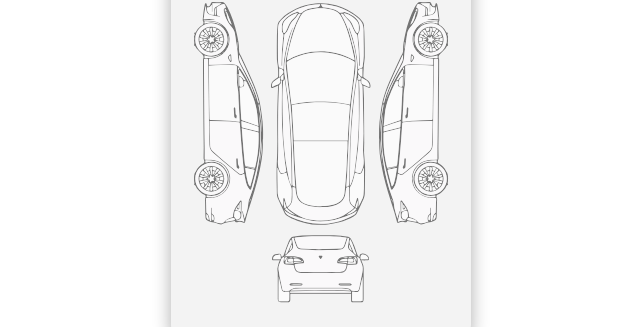
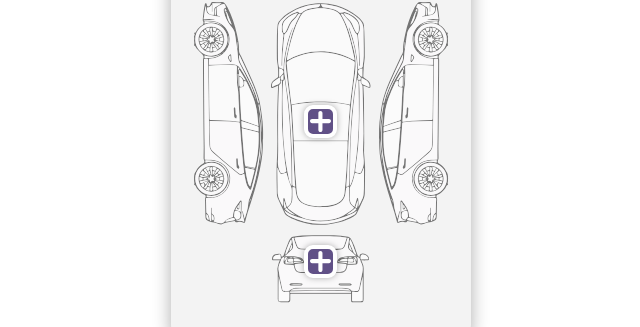
Before and after one commit to andreysinus/auto-project-damage, a React (Create React App) app: page / in a window 1280 px wide. Shown: the part 254-581 px from the top of the page, without its empty margins (319-959 px from the left). Built offline with nearby package versions, Linux system fonts and the light colour scheme.

Commit message:
new buttons

```diff
--- a/src/components/bigButton/bigButton.scss
+++ b/src/components/bigButton/bigButton.scss
@@ -13,3 +13,9 @@
 .bigbutton__front{
     transform: translate(133px, 13px);
 }
+.bigbutton__roof{
+    transform: translate(133px, 180px);
+}
+.bigbutton__back{
+    transform: translate(133px, 320px);
+}
--- a/src/components/carViews/carViews.jsx
+++ b/src/components/carViews/carViews.jsx
@@ -7,6 +7,8 @@ function CarViews(props) {
   return (
     <div>
         <BigButton carPart="front" setPart={props.setCarPart}/>
+        <BigButton carPart="roof" setPart={props.setCarPart}/>
+        <BigButton carPart="back" setPart={props.setCarPart}/>
         <div className='carviews'>
             <img src={carViews} alt="Стороны авто" />
         </div>
```
